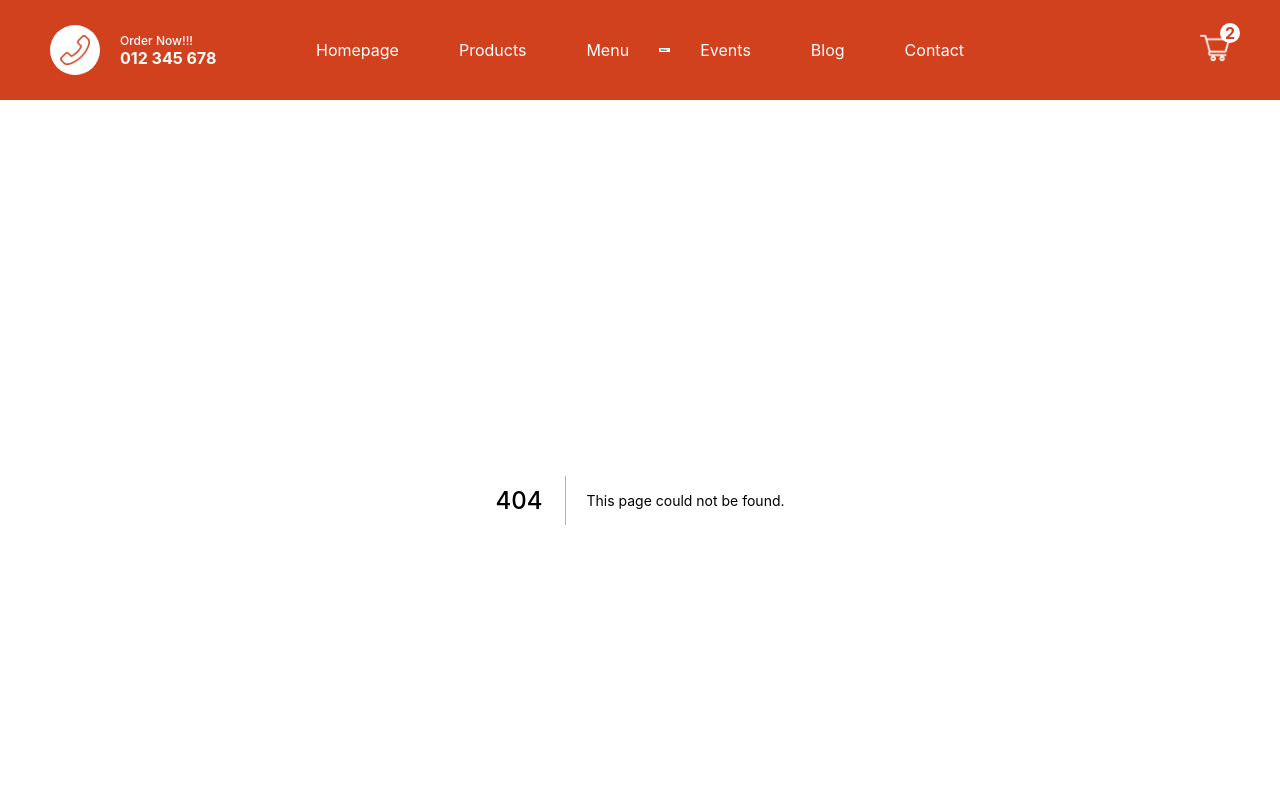
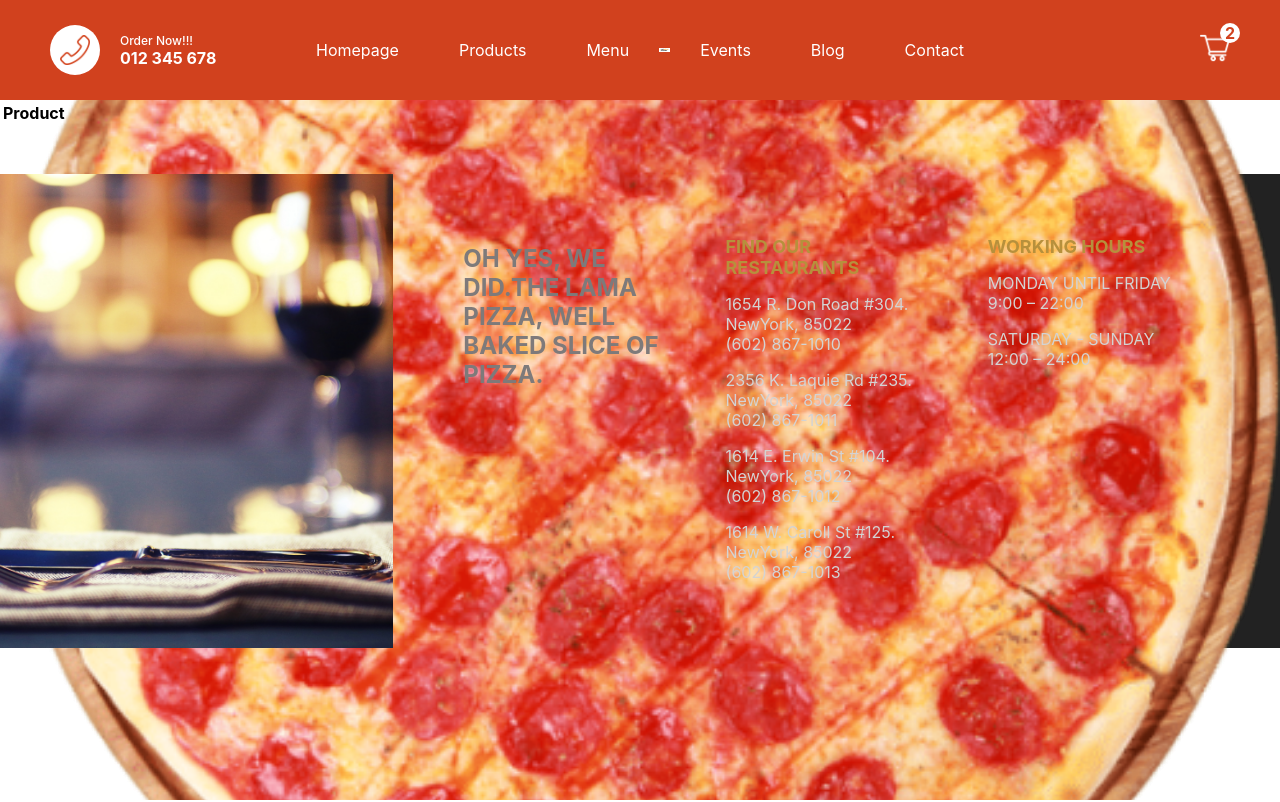
Before and after one commit to al-Reza89/next-food-ordering-app, a Next.js app: page /cart in a window 1280 px wide. Before the commit this address had no page. Shown: the top 802 px of the page. Built offline with nearby package versions, Linux system fonts and the light colour scheme.

Commit message:
overlap with footer

```diff
--- /dev/null
+++ b/pages/cart.jsx
@@ -0,0 +1,83 @@
+import Image from "next/image";
+import React from "react";
+import styles from "../styles/Cart.module.css";
+
+const Cart = () => {
+  return (
+    <div className={styles.container}>
+      <div className={styles.left}>
+        <table className={styles.table}>
+          <tr className={styles.tr}>
+            <th>Product</th>
+            <th>Name</th>
+            <th>Extras</th>
+            <th>Price</th>
+            <th>Quantity</th>
+            <th>Total</th>
+          </tr>
+          <tr className={styles.tr}>
+            <td>
+              <div className={styles.imgContainer}>
+                <Image
+                  src={"/img/pizza.png"}
+                  layout="fill"
+                  objectFit="cover"
+                  alt=""
+                />
+              </div>
+            </td>
+            <td>
+              <span className={styles.name}>CORALZO</span>
+            </td>
+            <td>
+              <span className={styles.extras}>
+                Double ingredient, spicy sauce
+              </span>
+            </td>
+            <td>
+              <span className={styles.price}>$19.90</span>
+            </td>
+            <td>
+              <span className={styles.quantity}>2</span>
+            </td>
+            <td>
+              <span className={styles.total}>$39.80</span>
+            </td>
+          </tr>
+          <tr className={styles.tr}>
+            <td>
+              <div className={styles.imgContainer}>
+                <Image
+                  src="/img/pizza.png"
+                  layout="fill"
+                  objectFit="cover"
+                  alt=""
+                />
+              </div>
+            </td>
+            <td>
+              <span className={styles.name}>CORALZO</span>
+            </td>
+            <td>
+              <span className={styles.extras}>
+                Double ingredient, spicy sauce
+              </span>
+            </td>
+            <td>
+              <span className={styles.price}>$19.90</span>
+            </td>
+            <td>
+              <span className={styles.quantity}>2</span>
+            </td>
+            <td>
+              <span className={styles.total}>$39.80</span>
+            </td>
+          </tr>
+        </table>
+      </div>
+      <div className={styles.right}></div>
+    </div>
+  );
+};
+
+export default Cart;
```
Also changed, not shown: styles/Cart.module.css (added), 1 other file (tests, documents, lock files or other folders).
